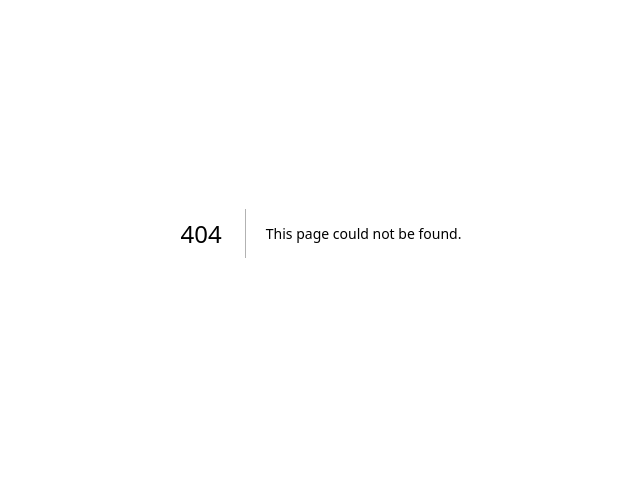
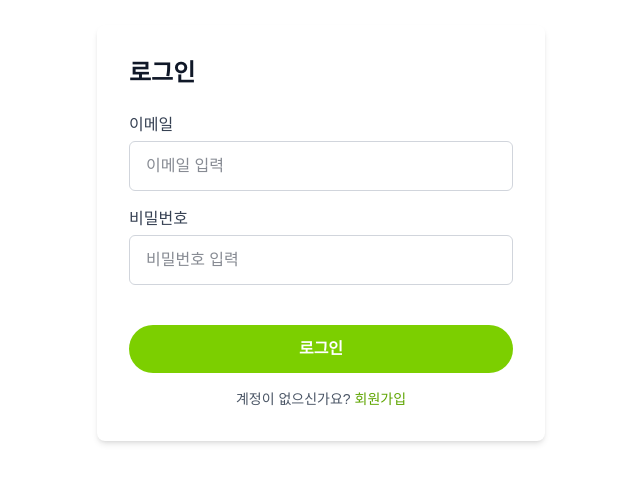
Before and after one commit to heeoneie/cote-is-really-cute, a Next.js app: page /login in a window 1280 px wide. Before the commit this address had no page. Shown: the part 167-650 px from the top of the page, without its empty margins (319-959 px from the left). Built offline with nearby package versions, Linux system fonts and the light colour scheme.

Commit message:
refactor: Migration login page to Next JS

```diff
--- a/package.json
+++ b/package.json
@@ -17,7 +17,8 @@
     "react-dom": "^19.0.0",
     "react-hook-form": "^7.55.0",
     "socket.io-client": "^4.8.1",
-    "yup": "^1.6.1"
+    "yup": "^1.6.1",
+    "zustand": "^5.0.3"
   },
   "devDependencies": {
     "@eslint/eslintrc": "^3",
--- /dev/null
+++ b/src/app/login/page.tsx
@@ -0,0 +1,11 @@
+'use client';
+
+import LoginForm from '@components/login/LoginForm';
+
+export default function Login() {
+  return (
+    <main className="min-h-screen flex items-center justify-center bg-white dark:bg-gray-900 transition-colors">
+      <LoginForm />
+    </main>
+  );
+}
--- /dev/null
+++ b/src/components/login/ErrorText.tsx
@@ -0,0 +1,7 @@
+interface ErrorTextProps {
+  message: string;
+}
+
+export default function ErrorText({ message }: ErrorTextProps) {
+  return <p className="mt-1 text-sm text-red-500">{message}</p>;
+}
--- /dev/null
+++ b/src/components/login/LoginForm.tsx
@@ -0,0 +1,92 @@
+'use client';
+
+import { useForm } from 'react-hook-form';
+import { useRouter } from 'next/navigation';
+import { useState } from 'react';
+import TextInput from '@components/login/TextInput';
+import ErrorText from '@components/login//ErrorText';
+import { loginUser } from '@api/auth';
+import useAuthStore from '@store/authStore';
+import useUserStore from '@store/userStore';
+
+interface LoginFormValues {
+  email: string;
+  password: string;
+}
+
+export default function LoginForm() {
+  const {
+    register,
+    handleSubmit,
+    formState: { errors },
+  } = useForm<LoginFormValues>();
+  const [loginError, setLoginError] = useState('');
+  const router = useRouter();
+  const { setIsLoggedIn } = useAuthStore();
+  const { setEmail } = useUserStore();
+
+  const onSubmit = async (data: LoginFormValues) => {
+    try {
+      const response = await loginUser(data);
+      const { token } = response.data;
+
+      localStorage.setItem('token', token);
+      localStorage.setItem('email', data.email);
+
+      setEmail(data.email);
+      setIsLoggedIn(true);
+
+      router.push('/');
+    } catch (error: unknown) {
+      console.log('로그인 에러' + error);
+      setLoginError('이메일 또는 비밀번호가 틀렸습니다');
+    }
+  };
+
+  return (
+    <form
+      onSubmit={handleSubmit(onSubmit)}
+      className="w-full max-w-md bg-white dark:bg-gray-800 p-8 rounded-lg shadow-md"
+    >
+      <h1 className="text-2xl font-bold mb-6 text-gray-900 dark:text-white">
+        로그인
+      </h1>
+
+      <TextInput
+        label="이메일"
+        type="email"
+        placeholder="이메일 입력"
+        {...register('email', { required: '이메일은 필수입니다' })}
+        error={errors.email?.message}
+      />
+
+      <TextInput
+        label="비밀번호"
+        type="password"
+        placeholder="비밀번호 입력"
+        {...register('password', { required: '비밀번호는 필수입니다' })}
+        error={errors.password?.message}
+      />
+
+      {loginError && <ErrorText message={loginError} />}
+
+      <button
+        type="submit"
+        className="w-full mt-6 bg-lime-500 hover:bg-lime-600 text-white font-semibold py-3 rounded-full transition"
+      >
+        로그인
+      </button>
+
+      <div className="mt-4 text-center text-sm text-gray-600 dark:text-gray-300">
+        계정이 없으신가요?{' '}
+        <button
+          type="button"
+          onClick={() => router.push('/join')}
+          className="text-lime-600 dark:text-lime-400 font-medium hover:underline"
+        >
+          회원가입
+        </button>
+      </div>
+    </form>
+  );
+}
--- /dev/null
+++ b/src/components/login/TextInput.tsx
@@ -0,0 +1,28 @@
+import { InputHTMLAttributes, forwardRef } from 'react';
+import ErrorText from '@components/login/ErrorText';
+
+interface Props extends InputHTMLAttributes<HTMLInputElement> {
+  label: string;
+  error?: string;
+}
+
+const TextInput = forwardRef<HTMLInputElement, Props>(
+  ({ label, error, ...rest }, ref) => {
+    return (
+      <div className="mb-4">
+        <label className="block mb-1 font-medium text-gray-700 dark:text-gray-200">
+          {label}
+        </label>
+        <input
+          {...rest}
+          ref={ref}
+          className="w-full px-4 py-3 border border-gray-300 dark:border-gray-600 rounded-md bg-white dark:bg-gray-700 text-gray-900 dark:text-white focus:outline-none focus:ring-2 focus:ring-lime-400 transition"
+        />
+        {error && <ErrorText message={error} />}
+      </div>
+    );
+  },
+);
+
+TextInput.displayName = 'TextInput';
+export default TextInput;
--- /dev/null
+++ b/src/store/authStore.ts
@@ -0,0 +1,37 @@
+import { create } from 'zustand';
+import useUserStore from '@store/userStore';
+
+const TOKEN_KEY = 'token';
+const EMAIL = 'email';
+
+const getTokenFromStorage = (): string | null => {
+  try {
+    return localStorage.getItem(TOKEN_KEY);
+  } catch (error) {
+    console.error('localStorage 접근 오류:', error);
+    return null;
+  }
+};
+
+type AuthStore = {
+  isLoggedIn: boolean;
+  setIsLoggedIn: (loggedIn: boolean) => void;
+  logout: () => void;
+};
+
+const useAuthStore = create<AuthStore>((set) => ({
+  isLoggedIn: !!getTokenFromStorage(),
+  setIsLoggedIn: (loggedIn) => set({ isLoggedIn: loggedIn }),
+  logout: () => {
+    try {
+      localStorage.removeItem(EMAIL);
+      useUserStore.getState().clearEmail();
+      localStorage.removeItem(TOKEN_KEY);
+      set({ isLoggedIn: false });
+    } catch (error) {
+      console.error('로그아웃 중 오류:', error);
+    }
+  },
+}));
+
+export default useAuthStore;
--- /dev/null
+++ b/src/store/problemStore.ts
@@ -0,0 +1,75 @@
+import { create } from 'zustand';
+
+type Problem = {
+  title: string;
+  problemNumber: number;
+  url: string;
+};
+
+export type Problems = {
+  beginner: Problem[];
+  intermediate: Problem[];
+  advanced: Problem[];
+  [key: string]: Problem[];
+};
+
+type ProblemStore = {
+  problems: Problems;
+  setProblems: (problems: Problems) => void;
+  currentProblemIndex: number;
+  setCurrentProblemIndex: (index: number) => void;
+  resetProblemIndex: () => void;
+};
+
+const useProblemStore = create<ProblemStore>((set) => ({
+  problems: (() => {
+    try {
+      const storedProblems = localStorage.getItem('problems');
+      return storedProblems
+        ? JSON.parse(storedProblems)
+        : { beginner: [], intermediate: [], advanced: [] };
+    } catch (error) {
+      console.error('Failed to load problems from localStorage:', error);
+      return { beginner: [], intermediate: [], advanced: [] };
+    }
+  })(),
+  setProblems: (problems) => {
+    try {
+      localStorage.setItem('problems', JSON.stringify(problems));
+      set({ problems });
+    } catch (error) {
+      console.error('Failed to save problems to localStorage:', error);
+      set({ problems });
+    }
+  },
+  currentProblemIndex: (() => {
+    try {
+      const storedIndex = localStorage.getItem('currentProblemIndex');
+      return storedIndex ? JSON.parse(storedIndex) : 0;
+    } catch (error) {
+      console.error(
+        'Failed to load currentProblemIndex from localStorage:',
+        error,
+      );
+      return 0;
+    }
+  })(),
+  setCurrentProblemIndex: (index) => {
+    try {
+      localStorage.setItem('currentProblemIndex', JSON.stringify(index));
+      set({ currentProblemIndex: index });
+    } catch (error) {
+      console.error(
+        'Failed to save currentProblemIndex to localStorage:',
+        error,
+      );
+      set({ currentProblemIndex: index });
+    }
+  },
+  resetProblemIndex: () => {
+    localStorage.removeItem('currentProblemIndex');
+    set({ currentProblemIndex: 0 });
+  },
+}));
+
+export default useProblemStore;
--- /dev/null
+++ b/src/store/userStore.ts
@@ -0,0 +1,40 @@
+import { create } from 'zustand';
+
+const EMAIL_KEY = 'email';
+
+type UserStore = {
+  email: string;
+  setEmail: (email: string) => void;
+  clearEmail: () => void;
+};
+
+const useUserStore = create<UserStore>((set) => ({
+  email: (() => {
+    try {
+      return localStorage.getItem(EMAIL_KEY) || '';
+    } catch (error) {
+      console.error('localStorage 접근 오류:', error);
+      return '';
+    }
+  })(),
+  setEmail: (email) => {
+    try {
+      localStorage.setItem(EMAIL_KEY, email);
+      set({ email });
+    } catch (error) {
+      console.error('이메일 저장 중 오류:', error);
+      set({ email });
+    }
+  },
+  clearEmail: () => {
+    try {
+      localStorage.removeItem(EMAIL_KEY);
+      set({ email: '' });
+    } catch (error) {
+      console.error('이메일 삭제 중 오류:', error);
+      set({ email: '' });
+    }
+  },
+}));
+
+export default useUserStore;
```
Also changed, not shown: 1 other file (tests, documents, lock files or other folders).
